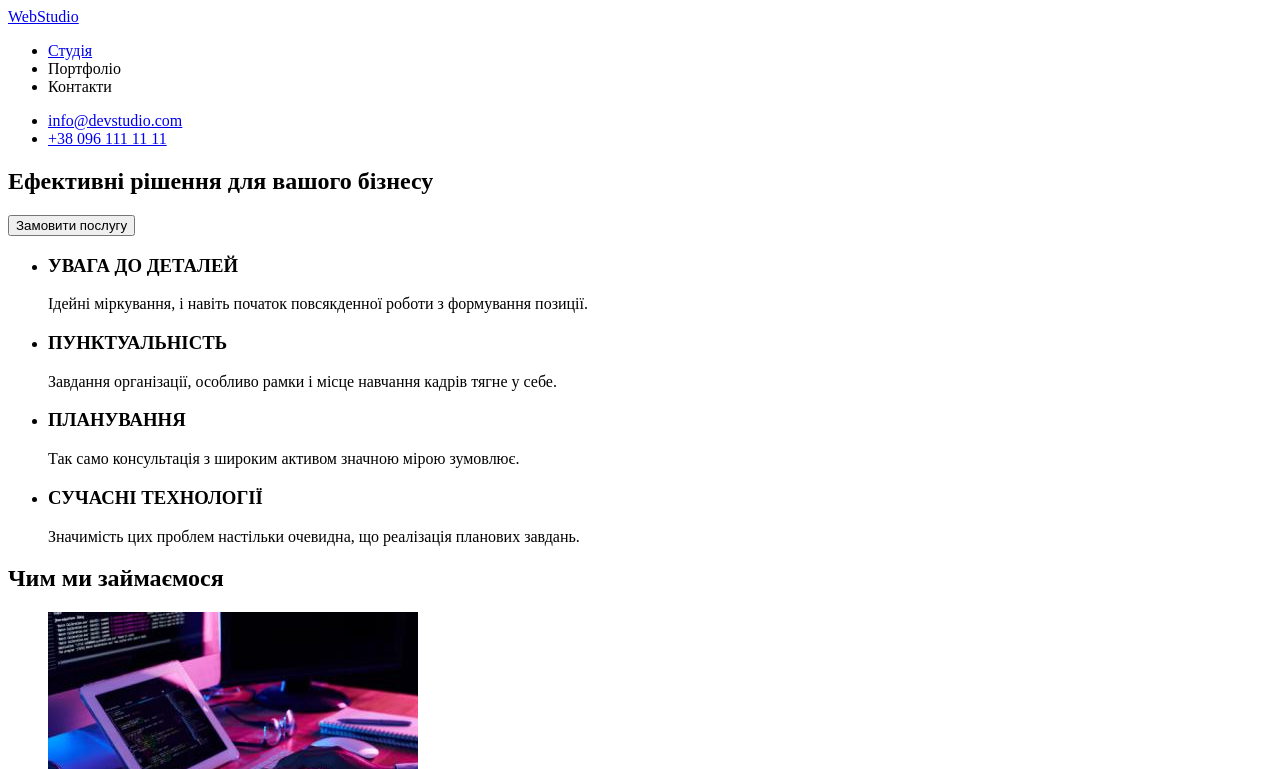
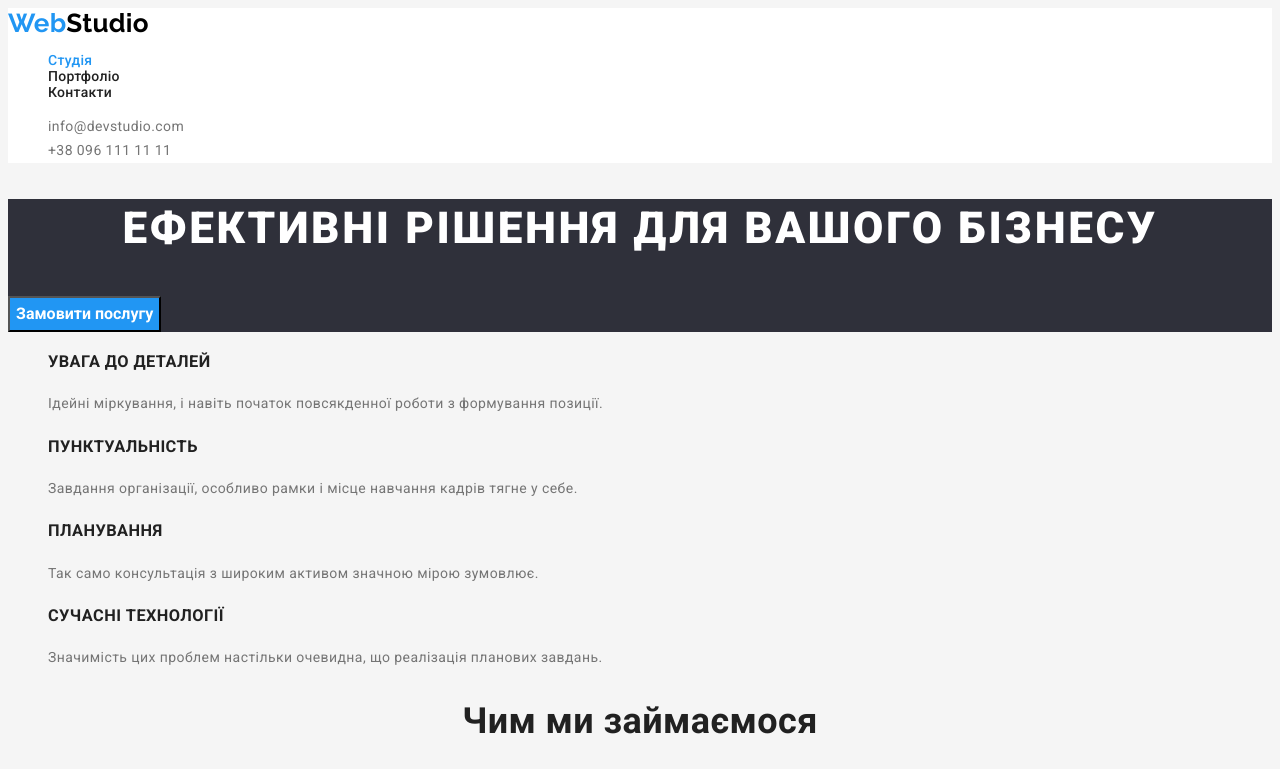
Before and after one commit to dante1879/goit-markup-hw-02, a plain HTML site: page index.html in a window 1280 px wide. Shown: the top 769 px of the page. Drawn offline with Linux system fonts and the light colour scheme.

Commit message:
Added CSS

```diff
--- a/css/styles.css
+++ b/css/styles.css
@@ -1,3 +1,194 @@
+:root {
+  --bg-main-black: #2f303a;
+  --bg-main-white: #f5f5f5;
+  --bg-secondary-white: #f5f4fa;
+  --bg-header-white: #ffffff;
+
+  --text-primary-black: #212121;
+  --logo-black: #000000;
+  --primary-blue: #2196f3;
+  --text-full-white: #ffffff;
+  --text-primary-grey: #757575;
+  --filters-grey: #f5f4fa;
+  --opacity-white: rgba(255, 255, 255, 0.6);
+}
+
 .hidden_main_tag {
   visibility: hidden;
 }
+
+a {
+  text-decoration: none;
+}
+
+ul {
+  list-style: none;
+}
+
+button {
+  cursor: pointer;
+  font-family: inherit;
+}
+
+body {
+  color: var(--text-primary-grey);
+  background-color: var(--bg-main-white);
+
+  font-family: "Roboto", sans-serif;
+  font-style: normal;
+  font-weight: 400;
+  font-size: 14px;
+  line-height: 1.71;
+
+  /* or 171% */
+  letter-spacing: 0.03em;
+}
+
+.header {
+  background-color: var(--bg-header-white);
+}
+
+.web-accent {
+  color: var(--primary-blue);
+}
+.studio-header {
+  color: var(--logo-black);
+}
+
+.main-logo {
+  font-family: "Raleway", sans-serif;
+  font-style: normal;
+  font-weight: 700;
+  font-size: 26px;
+  line-height: 1.19;
+}
+
+.header-nav {
+  font-weight: 500;
+  line-height: 1.14;
+  letter-spacing: 0.02em;
+}
+
+.site-nav a {
+  color: var(--text-primary-black);
+}
+
+.header-contacts a {
+  color: var(--text-primary-grey);
+}
+
+.site-nav a:hover,
+.site-nav a:focus,
+.header-contacts a:hover,
+.header-contacts a:focus {
+  color: var(--primary-blue);
+}
+
+.hero {
+  background-color: var(--bg-main-black);
+}
+
+.hero-title {
+  color: var(--text-full-white);
+
+  font-weight: 900;
+  font-size: 44px;
+  line-height: 1.36;
+  text-align: center;
+  letter-spacing: 0.06em;
+  text-transform: uppercase;
+}
+
+.hero-button {
+  color: var(--text-full-white);
+  background-color: var(--primary-blue);
+
+  font-weight: 700;
+  font-size: 16px;
+  line-height: 1.88;
+}
+
+.advantage h3 {
+  color: var(--text-primary-black);
+
+  font-weight: 700;
+  text-transform: uppercase;
+}
+
+.section-title {
+  color: var(--text-primary-black);
+  font-weight: 700;
+  font-size: 36px;
+  line-height: 1.17;
+  text-align: center;
+}
+
+.our-team {
+  background-color: var(--bg-secondary-white);
+}
+
+.team-members h3 {
+  color: var(--text-primary-black);
+
+  font-weight: 500;
+  font-size: 16px;
+  line-height: 1.19;
+}
+
+.team-members p {
+  font-size: 16px;
+  line-height: 1.19;
+}
+
+.studio-footer {
+  color: var(--text-full-white);
+}
+
+.footer {
+  background-color: var(--bg-main-black);
+}
+
+.address {
+  color: var(--text-full-white);
+}
+
+.footer-address {
+  font-style: normal;
+}
+
+.address-opacity {
+  color: var(--opacity-white);
+}
+
+.site-nav .nav-selected {
+  color: var(--primary-blue);
+}
+
+.filters {
+  color: var(--text-primary-black);
+  background-color: var(--bg-secondary-white);
+
+  font-weight: 500;
+  font-size: 16px;
+  line-height: 1.62;
+}
+
+.filters .filter-accent,
+.filters button:hover,
+.filters button:focus {
+  color: var(--text-full-white);
+  background-color: var(--primary-blue);
+}
+
+.works h2 {
+  color: var(--text-primary-black);
+  font-weight: 700;
+  font-size: 18px;
+  line-height: 2;
+  letter-spacing: 0.06em;
+}
+
+.works p {
+  font-size: 16px;
+  line-height: 1.88;
+}
--- a/index.html
+++ b/index.html
@@ -5,30 +5,39 @@
     <meta http-equiv="X-UA-Compatible" content="IE=edge" />
     <meta name="viewport" content="width=device-width, initial-scale=1.0" />
     <title>WebStudio - Main Page</title>
+    <link rel="preconnect" href="https://fonts.googleapis.com" />
+    <link rel="preconnect" href="https://fonts.gstatic.com" crossorigin />
+    <link
+      href="https://fonts.googleapis.com/css2?family=Raleway:wght@700&family=Roboto:wght@400;500;700;900&display=swap"
+      rel="stylesheet"
+    />
     <link rel="stylesheet" href="./css/styles.css" />
   </head>
   <body>
-    <header>
-      <nav>
-        <a href="./index.html">WebStudio</a>
-        <ul>
-          <li><a href="./index.html">Студія</a></li>
-          <li><a href="./portfolio.html"></a>Портфоліо</li>
-          <li><a href="#"></a>Контакти</li>
+    <header class="header">
+      <nav class="header-nav">
+        <a href="./index.html" class="main-logo"
+          ><span class="web-accent">Web</span
+          ><span class="studio-header">Studio</span></a
+        >
+        <ul class="site-nav">
+          <li><a class="nav-selected" href="./index.html">Студія</a></li>
+          <li><a href="./portfolio.html">Портфоліо</a></li>
+          <li><a href="#">Контакти</a></li>
         </ul>
       </nav>
-      <ul>
+      <ul class="header-contacts">
         <li><a href="mailto:info@devstudio.com">info@devstudio.com</a></li>
         <li><a href="tel:+380961111111">+38 096 111 11 11</a></li>
       </ul>
     </header>
     <main>
-      <section>
-        <h1>Ефективні рішення для вашого бізнесу</h1>
-        <button type="button">Замовити послугу</button>
+      <section class="hero">
+        <h1 class="hero-title">Ефективні рішення для вашого бізнесу</h1>
+        <button type="button" class="hero-button">Замовити послугу</button>
       </section>
 
-      <section>
+      <section class="advantage">
         <ul>
           <li>
             <h3>УВАГА ДО ДЕТАЛЕЙ</h3>
@@ -61,7 +70,7 @@
       </section>
 
       <section>
-        <h2>Чим ми займаємося</h2>
+        <h2 class="section-title">Чим ми займаємося</h2>
         <ul>
           <li><img src="./images/img_1.jpg" alt="Комьютер" width="370" /></li>
           <li><img src="./images/img_2.jpg" alt="Телефон" width="370" /></li>
@@ -69,9 +78,9 @@
         </ul>
       </section>
 
-      <section>
-        <h2>Наша команда</h2>
-        <ul>
+      <section class="our-team">
+        <h2 class="section-title">Наша команда</h2>
+        <ul class="team-members">
           <li>
             <img
               src="./images/person1.jpg"
@@ -111,17 +120,26 @@
         </ul>
       </section>
     </main>
-    <footer>
-      <a href="./index.html">WebStudio</a>
-      <address>
+    <footer class="footer">
+      <a href="./index.html" class="main-logo"
+        ><span class="web-accent">Web</span
+        ><span class="studio-footer">Studio</span></a
+      >
+      <address class="footer-address">
         <ul>
           <li>
-            <a href="https://goo.gl/maps/bYB9UnZRX9ZfqLbC6"
+            <a class="address" href="https://goo.gl/maps/bYB9UnZRX9ZfqLbC6"
               >м. Київ, пр-т Лесі Українки, 26</a
             >
           </li>
-          <li><a href="mailto:info@devstudio.com"></a>info@devstudio.com</li>
-          <li><a href="tel:+380961111111"></a>+38 096 111 11 11</li>
+          <li>
+            <a class="address-opacity" href="mailto:info@devstudio.com"></a
+            >info@devstudio.com
+          </li>
+          <li>
+            <a class="address-opacity" href="tel:+380961111111"></a>+38 096 111
+            11 11
+          </li>
         </ul>
       </address>
     </footer>
```
Also changed, not shown: portfolio.html (+34 -16 lines).
